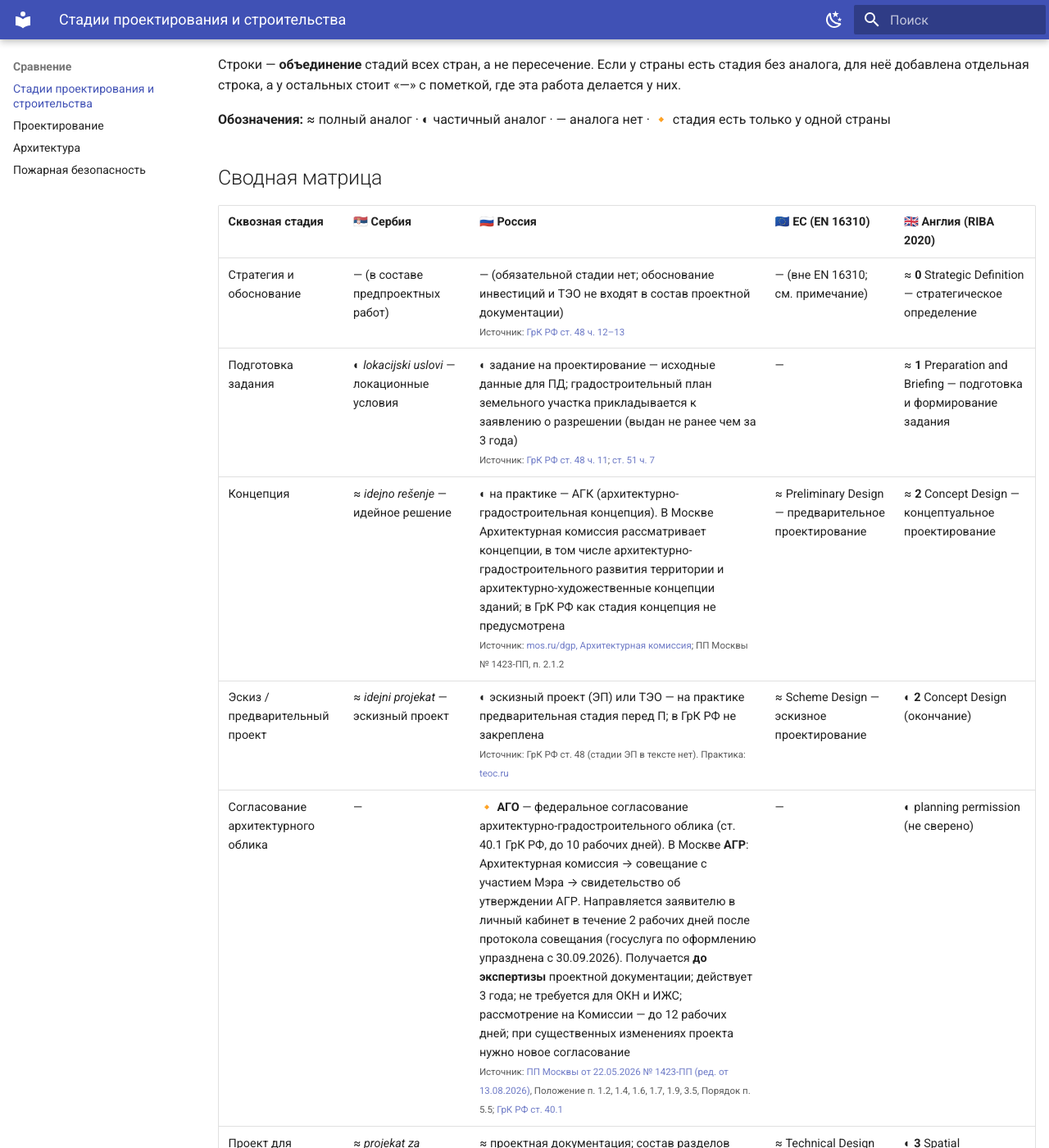
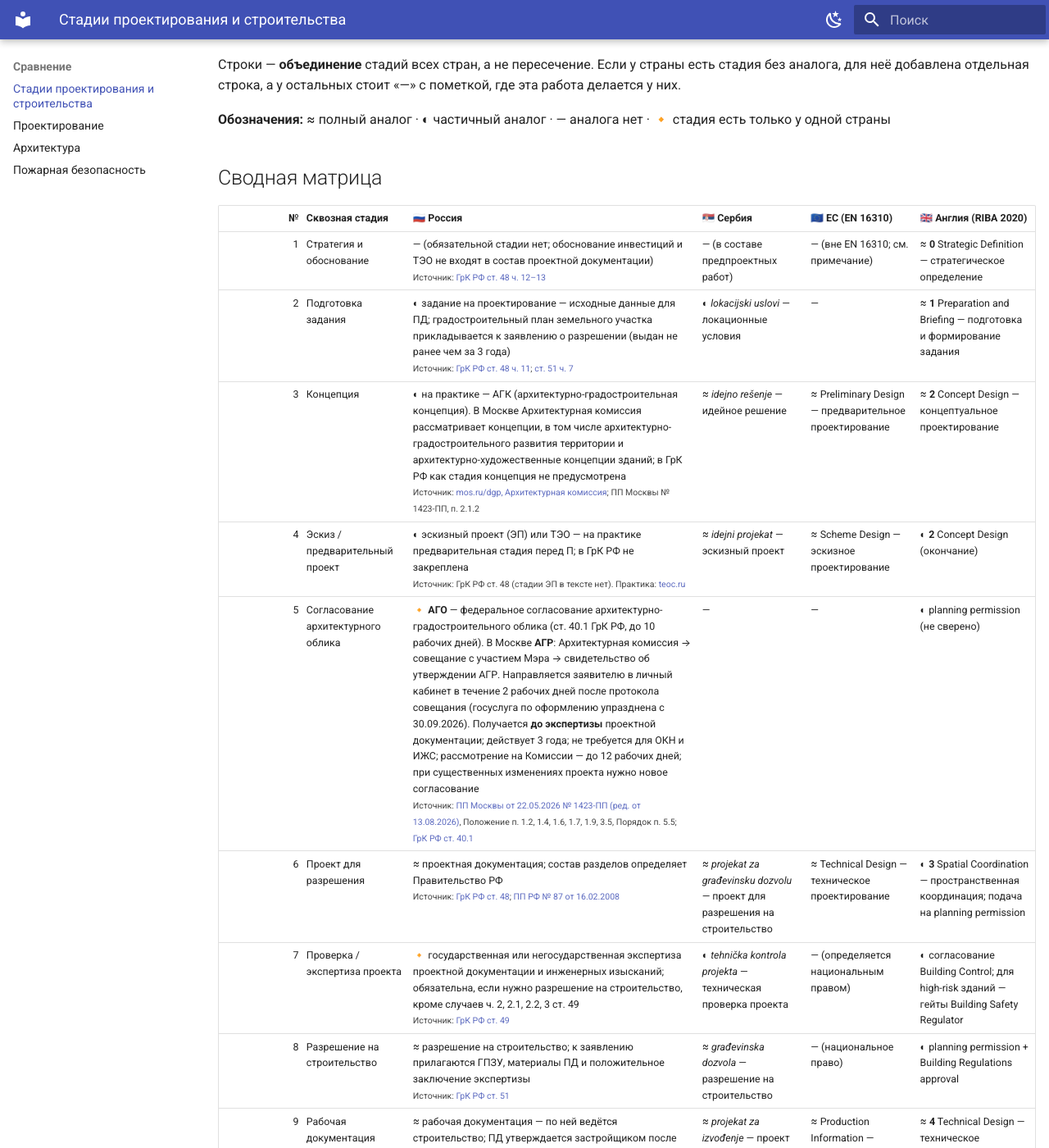
Before and after one commit to kuskuznetsova-ux/building_codes, an MkDocs documentation site: the page built from docs/sravnenie/stadii.md, in a window 1280 px wide and 1400 px high, scrolled down 357 px. Shown: the whole window at 82% size. Built offline with MkDocs 1.6.1 and Material for MkDocs 9.7.7, drawn with Linux system fonts in a browser that asks for light colours; some of the changed text lies outside the part shown.

Commit message:
Матрица стадий: Россия первой, мельче шрифт, узкий столбец №
Co-Authored-By: Claude Sonnet 5.5 <noreply@anthropic.com>
Claude-Session: https://claude.ai/code/session_0122hhqtBpSHCqfvDdzcrmhd

```diff
--- a/docs/sravnenie/stadii.md
+++ b/docs/sravnenie/stadii.md
@@ -16,22 +16,26 @@ hide:
 
 ## Сводная матрица
 
-| Сквозная стадия | 🇷🇸 Сербия | 🇷🇺 Россия | 🇪🇺 ЕС (EN 16310) | 🇬🇧 Англия (RIBA 2020) |
-|---|---|---|---|---|
-| Стратегия и обоснование | — (в составе предпроектных работ) | — (обязательной стадии нет; обоснование инвестиций и ТЭО не входят в состав проектной документации)<br><small>Источник: [ГрК РФ ст. 48 ч. 12–13](https://www.consultant.ru/document/cons_doc_LAW_51040/b884020ea7453099ba8bc9ca021b84982cadea7d/)</small> | — (вне EN 16310; см. примечание) | ≈ **0** Strategic Definition — стратегическое определение |
-| Подготовка задания | ◐ *lokacijski uslovi* — локационные условия | ◐ задание на проектирование — исходные данные для ПД; градостроительный план земельного участка прикладывается к заявлению о разрешении (выдан не ранее чем за 3 года)<br><small>Источник: [ГрК РФ ст. 48 ч. 11](https://www.consultant.ru/document/cons_doc_LAW_51040/b884020ea7453099ba8bc9ca021b84982cadea7d/); [ст. 51 ч. 7](https://grkodeksrf.ru/gl-6/st-51-grk-rf)</small> | — | ≈ **1** Preparation and Briefing — подготовка и формирование задания |
-| Концепция | ≈ *idejno rešenje* — идейное решение | ◐ на практике — АГК (архитектурно-градостроительная концепция). В Москве Архитектурная комиссия рассматривает концепции, в том числе архитектурно-градостроительного развития территории и архитектурно-художественные концепции зданий; в ГрК РФ как стадия концепция не предусмотрена<br><small>Источник: [mos.ru/dgp, Архитектурная комиссия](https://www.mos.ru/dgp/function/arkhitekturnaya-komissiya-po-rassmotreniyu-proektnykh-materialov/deyatelnost-arkhitekturnoi-komissii-po-rassmotreniyu-proektnykh-materialov/); ПП Москвы № 1423-ПП, п. 2.1.2</small> | ≈ Preliminary Design — предварительное проектирование | ≈ **2** Concept Design — концептуальное проектирование |
-| Эскиз / предварительный проект | ≈ *idejni projekat* — эскизный проект | ◐ эскизный проект (ЭП) или ТЭО — на практике предварительная стадия перед П; в ГрК РФ не закреплена<br><small>Источник: ГрК РФ ст. 48 (стадии ЭП в тексте нет). Практика: [teoc.ru](https://www.teoc.ru/blog/articles/stadii-proektirovaniya-zdanij)</small> | ≈ Scheme Design — эскизное проектирование | ◐ **2** Concept Design (окончание) |
-| Согласование архитектурного облика | — | 🔸 **АГО** — федеральное согласование архитектурно-градостроительного облика (ст. 40.1 ГрК РФ, до 10 рабочих дней). В Москве **АГР**: Архитектурная комиссия → совещание с участием Мэра → свидетельство об утверждении АГР. Направляется заявителю в личный кабинет в течение 2 рабочих дней после протокола совещания (госуслуга по оформлению упразднена с 30.09.2026). Получается **до экспертизы** проектной документации; действует 3 года; не требуется для ОКН и ИЖС; рассмотрение на Комиссии — до 12 рабочих дней; при существенных изменениях проекта нужно новое согласование<br><small>Источник: [ПП Москвы от 22.05.2026 № 1423-ПП (ред. от 13.08.2026)](https://www.mos.ru/dgp/function/arkhitekturnaya-komissiya-po-rassmotreniyu-proektnykh-materialov/deyatelnost-arkhitekturnoi-komissii-po-rassmotreniyu-proektnykh-materialov/), Положение п. 1.2, 1.4, 1.6, 1.7, 1.9, 3.5, Порядок п. 5.5; [ГрК РФ ст. 40.1](https://grkodeksrf.ru/gl-4/st-40-1-grk-rf)</small> | — | ◐ planning permission (не сверено) |
-| Проект для разрешения | ≈ *projekat za građevinsku dozvolu* — проект для разрешения на строительство | ≈ проектная документация; состав разделов определяет Правительство РФ<br><small>Источник: [ГрК РФ ст. 48](https://www.consultant.ru/document/cons_doc_LAW_51040/b884020ea7453099ba8bc9ca021b84982cadea7d/); [ПП РФ № 87 от 16.02.2008](http://government.ru/docs/all/63014/)</small> | ≈ Technical Design — техническое проектирование | ◐ **3** Spatial Coordination — пространственная координация; подача на planning permission |
-| Проверка / экспертиза проекта | ◐ *tehnička kontrola projekta* — техническая проверка проекта | 🔸 государственная или негосударственная экспертиза проектной документации и инженерных изысканий; обязательна, если нужно разрешение на строительство, кроме случаев ч. 2, 2.1, 2.2, 3 ст. 49<br><small>Источник: [ГрК РФ ст. 49](https://www.consultant.ru/document/cons_doc_LAW_51040/4ca003dd6b793db91e6027babe790a482edd9b7e/)</small> | — (определяется национальным правом) | ◐ согласование Building Control; для high-risk зданий — гейты Building Safety Regulator |
-| Разрешение на строительство | ≈ *građevinska dozvola* — разрешение на строительство | ≈ разрешение на строительство; к заявлению прилагаются ГПЗУ, материалы ПД и положительное заключение экспертизы<br><small>Источник: [ГрК РФ ст. 51](https://grkodeksrf.ru/gl-6/st-51-grk-rf)</small> | — (национальное право) | ◐ planning permission + Building Regulations approval |
-| Рабочая документация | ≈ *projekat za izvođenje* — проект для производства работ | ≈ рабочая документация — по ней ведётся строительство; ПД утверждается застройщиком после положительного заключения экспертизы<br><small>Источник: [ГрК РФ ст. 48 ч. 15](https://www.consultant.ru/document/cons_doc_LAW_51040/b884020ea7453099ba8bc9ca021b84982cadea7d/)</small> | ≈ Production Information — информация для производства работ | ≈ **4** Technical Design — техническое проектирование |
-| Строительство | ≈ *izvođenje radova* — производство работ (с *prijava radova* — уведомлением о начале) | ≈ строительство (члены СРО), извещение о начале работ, строительный контроль, государственный строительный надзор для объектов с обязательной экспертизой<br><small>Источник: [ст. 52](https://grkodeksrf.ru/gl-6/st-52-grk-rf); [ст. 53](https://grkodeksrf.ru/gl-6/st-53-grk-rf); [ст. 54](https://grkodeksrf.ru/gl-6/st-54-grk-rf)</small> | ≈ Construction — строительство | ≈ **5** Manufacturing and Construction — изготовление и строительство |
-| Исполнительная документация | ≈ *projekat izvedenog objekta* — проект построенного объекта | ≈ исполнительная документация и акты освидетельствования ведёт лицо, осуществляющее строительство<br><small>Источник: [ГрК РФ ст. 52](https://grkodeksrf.ru/gl-6/st-52-grk-rf); [ст. 53](https://grkodeksrf.ru/gl-6/st-53-grk-rf)</small> | — | ◐ as-built information (в составе стадии 6) |
-| Приёмка и разрешение на ввод | ≈ *tehnički pregled* — техническая приёмка; *upotrebna dozvola* — разрешение на использование | ≈ заключение органа госстройнадзора о соответствии (ст. 54) → разрешение на ввод в эксплуатацию (ст. 55); к заявлению: ГПЗУ-документы, разрешение на строительство, акт подключения, схема, заключение, технический план<br><small>Источник: [ст. 54](https://grkodeksrf.ru/gl-6/st-54-grk-rf); [ст. 55](https://grkodeksrf.ru/gl-6/st-55-grk-rf)</small> | — (национальное право) | ◐ completion certificate / final certificate |
-| Передача заказчику | — | — (ГрК РФ отдельной стадии не выделяет; не сверено) | ◐ Handover | ≈ **6** Handover — передача объекта |
-| Эксплуатация | — (вне регулирования стадий) | ◐ эксплуатация зданий регулируется отдельно; не сверено | ◐ Use (вне объёма стадий) | 🔸 **7** Use — эксплуатация (внутри Plan of Work) |
+<div class="matrix" markdown>
+
+| № | Сквозная стадия | 🇷🇺 Россия | 🇷🇸 Сербия | 🇪🇺 ЕС (EN 16310) | 🇬🇧 Англия (RIBA 2020) |
+|--:|---|---|---|---|---|
+| 1 | Стратегия и обоснование | — (обязательной стадии нет; обоснование инвестиций и ТЭО не входят в состав проектной документации)<br><small>Источник: [ГрК РФ ст. 48 ч. 12–13](https://www.consultant.ru/document/cons_doc_LAW_51040/b884020ea7453099ba8bc9ca021b84982cadea7d/)</small> | — (в составе предпроектных работ) | — (вне EN 16310; см. примечание) | ≈ **0** Strategic Definition — стратегическое определение |
+| 2 | Подготовка задания | ◐ задание на проектирование — исходные данные для ПД; градостроительный план земельного участка прикладывается к заявлению о разрешении (выдан не ранее чем за 3 года)<br><small>Источник: [ГрК РФ ст. 48 ч. 11](https://www.consultant.ru/document/cons_doc_LAW_51040/b884020ea7453099ba8bc9ca021b84982cadea7d/); [ст. 51 ч. 7](https://grkodeksrf.ru/gl-6/st-51-grk-rf)</small> | ◐ *lokacijski uslovi* — локационные условия | — | ≈ **1** Preparation and Briefing — подготовка и формирование задания |
+| 3 | Концепция | ◐ на практике — АГК (архитектурно-градостроительная концепция). В Москве Архитектурная комиссия рассматривает концепции, в том числе архитектурно-градостроительного развития территории и архитектурно-художественные концепции зданий; в ГрК РФ как стадия концепция не предусмотрена<br><small>Источник: [mos.ru/dgp, Архитектурная комиссия](https://www.mos.ru/dgp/function/arkhitekturnaya-komissiya-po-rassmotreniyu-proektnykh-materialov/deyatelnost-arkhitekturnoi-komissii-po-rassmotreniyu-proektnykh-materialov/); ПП Москвы № 1423-ПП, п. 2.1.2</small> | ≈ *idejno rešenje* — идейное решение | ≈ Preliminary Design — предварительное проектирование | ≈ **2** Concept Design — концептуальное проектирование |
+| 4 | Эскиз / предварительный проект | ◐ эскизный проект (ЭП) или ТЭО — на практике предварительная стадия перед П; в ГрК РФ не закреплена<br><small>Источник: ГрК РФ ст. 48 (стадии ЭП в тексте нет). Практика: [teoc.ru](https://www.teoc.ru/blog/articles/stadii-proektirovaniya-zdanij)</small> | ≈ *idejni projekat* — эскизный проект | ≈ Scheme Design — эскизное проектирование | ◐ **2** Concept Design (окончание) |
+| 5 | Согласование архитектурного облика | 🔸 **АГО** — федеральное согласование архитектурно-градостроительного облика (ст. 40.1 ГрК РФ, до 10 рабочих дней). В Москве **АГР**: Архитектурная комиссия → совещание с участием Мэра → свидетельство об утверждении АГР. Направляется заявителю в личный кабинет в течение 2 рабочих дней после протокола совещания (госуслуга по оформлению упразднена с 30.09.2026). Получается **до экспертизы** проектной документации; действует 3 года; не требуется для ОКН и ИЖС; рассмотрение на Комиссии — до 12 рабочих дней; при существенных изменениях проекта нужно новое согласование<br><small>Источник: [ПП Москвы от 22.05.2026 № 1423-ПП (ред. от 13.08.2026)](https://www.mos.ru/dgp/function/arkhitekturnaya-komissiya-po-rassmotreniyu-proektnykh-materialov/deyatelnost-arkhitekturnoi-komissii-po-rassmotreniyu-proektnykh-materialov/), Положение п. 1.2, 1.4, 1.6, 1.7, 1.9, 3.5, Порядок п. 5.5; [ГрК РФ ст. 40.1](https://grkodeksrf.ru/gl-4/st-40-1-grk-rf)</small> | — | — | ◐ planning permission (не сверено) |
+| 6 | Проект для разрешения | ≈ проектная документация; состав разделов определяет Правительство РФ<br><small>Источник: [ГрК РФ ст. 48](https://www.consultant.ru/document/cons_doc_LAW_51040/b884020ea7453099ba8bc9ca021b84982cadea7d/); [ПП РФ № 87 от 16.02.2008](http://government.ru/docs/all/63014/)</small> | ≈ *projekat za građevinsku dozvolu* — проект для разрешения на строительство | ≈ Technical Design — техническое проектирование | ◐ **3** Spatial Coordination — пространственная координация; подача на planning permission |
+| 7 | Проверка / экспертиза проекта | 🔸 государственная или негосударственная экспертиза проектной документации и инженерных изысканий; обязательна, если нужно разрешение на строительство, кроме случаев ч. 2, 2.1, 2.2, 3 ст. 49<br><small>Источник: [ГрК РФ ст. 49](https://www.consultant.ru/document/cons_doc_LAW_51040/4ca003dd6b793db91e6027babe790a482edd9b7e/)</small> | ◐ *tehnička kontrola projekta* — техническая проверка проекта | — (определяется национальным правом) | ◐ согласование Building Control; для high-risk зданий — гейты Building Safety Regulator |
+| 8 | Разрешение на строительство | ≈ разрешение на строительство; к заявлению прилагаются ГПЗУ, материалы ПД и положительное заключение экспертизы<br><small>Источник: [ГрК РФ ст. 51](https://grkodeksrf.ru/gl-6/st-51-grk-rf)</small> | ≈ *građevinska dozvola* — разрешение на строительство | — (национальное право) | ◐ planning permission + Building Regulations approval |
+| 9 | Рабочая документация | ≈ рабочая документация — по ней ведётся строительство; ПД утверждается застройщиком после положительного заключения экспертизы<br><small>Источник: [ГрК РФ ст. 48 ч. 15](https://www.consultant.ru/document/cons_doc_LAW_51040/b884020ea7453099ba8bc9ca021b84982cadea7d/)</small> | ≈ *projekat za izvođenje* — проект для производства работ | ≈ Production Information — информация для производства работ | ≈ **4** Technical Design — техническое проектирование |
+| 10 | Строительство | ≈ строительство (члены СРО), извещение о начале работ, строительный контроль, государственный строительный надзор для объектов с обязательной экспертизой<br><small>Источник: [ст. 52](https://grkodeksrf.ru/gl-6/st-52-grk-rf); [ст. 53](https://grkodeksrf.ru/gl-6/st-53-grk-rf); [ст. 54](https://grkodeksrf.ru/gl-6/st-54-grk-rf)</small> | ≈ *izvođenje radova* — производство работ (с *prijava radova* — уведомлением о начале) | ≈ Construction — строительство | ≈ **5** Manufacturing and Construction — изготовление и строительство |
+| 11 | Исполнительная документация | ≈ исполнительная документация и акты освидетельствования ведёт лицо, осуществляющее строительство<br><small>Источник: [ГрК РФ ст. 52](https://grkodeksrf.ru/gl-6/st-52-grk-rf); [ст. 53](https://grkodeksrf.ru/gl-6/st-53-grk-rf)</small> | ≈ *projekat izvedenog objekta* — проект построенного объекта | — | ◐ as-built information (в составе стадии 6) |
+| 12 | Приёмка и разрешение на ввод | ≈ заключение органа госстройнадзора о соответствии (ст. 54) → разрешение на ввод в эксплуатацию (ст. 55); к заявлению: ГПЗУ-документы, разрешение на строительство, акт подключения, схема, заключение, технический план<br><small>Источник: [ст. 54](https://grkodeksrf.ru/gl-6/st-54-grk-rf); [ст. 55](https://grkodeksrf.ru/gl-6/st-55-grk-rf)</small> | ≈ *tehnički pregled* — техническая приёмка; *upotrebna dozvola* — разрешение на использование | — (национальное право) | ◐ completion certificate / final certificate |
+| 13 | Передача заказчику | — (ГрК РФ отдельной стадии не выделяет; не сверено) | — | ◐ Handover | ≈ **6** Handover — передача объекта |
+| 14 | Эксплуатация | ◐ эксплуатация зданий регулируется отдельно; не сверено | — (вне регулирования стадий) | ◐ Use (вне объёма стадий) | 🔸 **7** Use — эксплуатация (внутри Plan of Work) |
+
+</div>
 
 !!! note "Как читать"
     Ячейки с **—** означают, что отдельной стадии в этой системе нет. Это не значит, что работа не выполняется: она может входить в соседнюю стадию или регулироваться национальным правом. Уточняется в карточках стран.
--- a/docs/stylesheets/extra.css
+++ b/docs/stylesheets/extra.css
@@ -8,3 +8,10 @@
 .mermaid { font-size: 1.05rem; }
 .mermaid svg { width: 100% !important; max-width: 100% !important; height: auto; }
 .mermaid .nodeLabel, .mermaid .label { font-size: 1.05rem !important; }
+
+/* матрица стадий: мельче шрифт, узкая колонка № */
+.matrix table:not([class]) { font-size: .62rem; }
+.matrix table:not([class]) th, .matrix table:not([class]) td { padding: .45em .55em; }
+.matrix table:not([class]) th:first-child, .matrix table:not([class]) td:first-child { width: 1.6rem; text-align: center; padding-left: .2em; padding-right: .2em; }
+.matrix table:not([class]) th:nth-child(2), .matrix table:not([class]) td:nth-child(2) { width: 6.5rem; }
+.matrix small { font-size: .85em; opacity: .85; }
--- a/mkdocs.yml
+++ b/mkdocs.yml
@@ -22,6 +22,8 @@ extra_css:
 markdown_extensions:
   - tables
   - admonition
+  - md_in_html
+  - attr_list
   - pymdownx.details
   - pymdownx.tabbed:
       alternate_style: true
```
